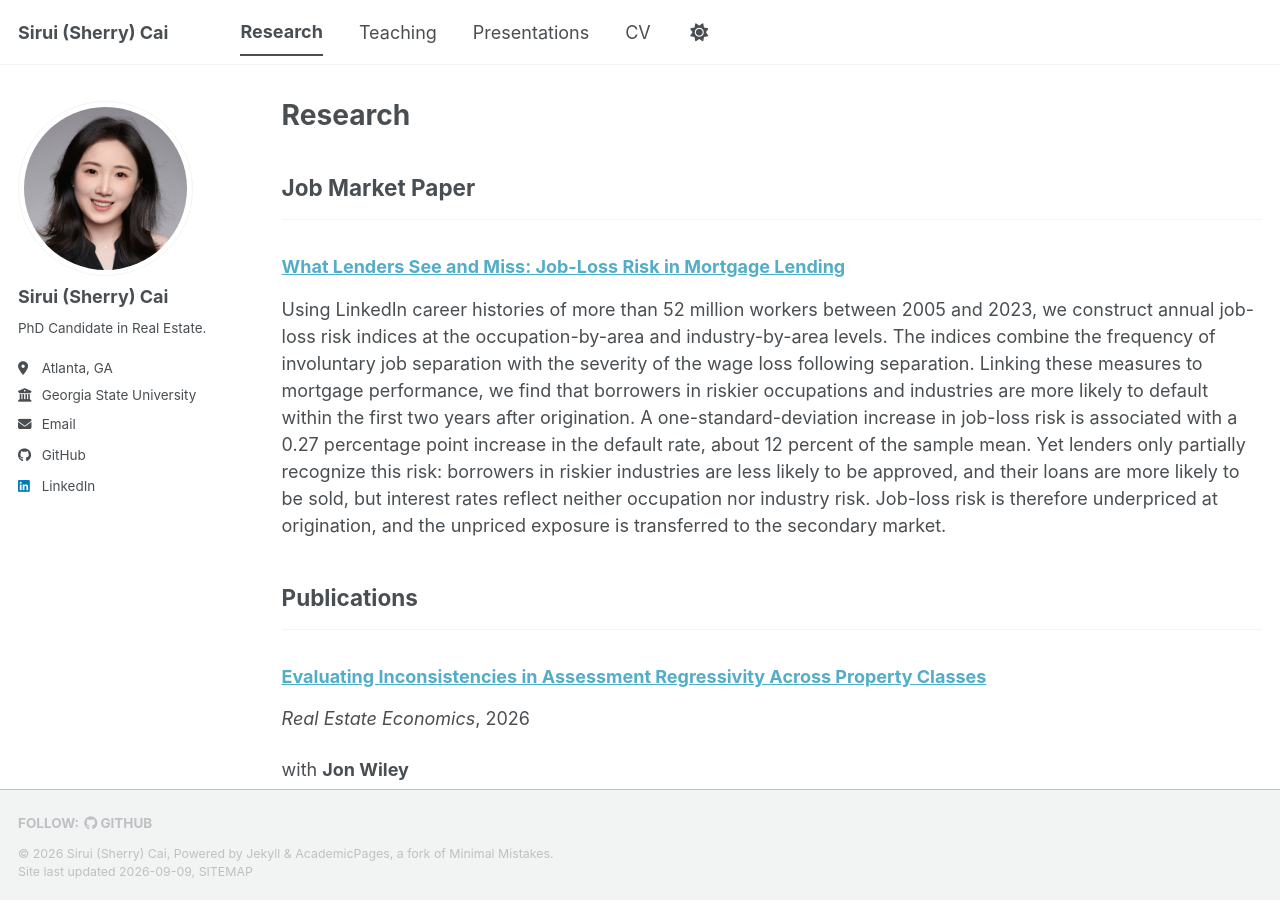
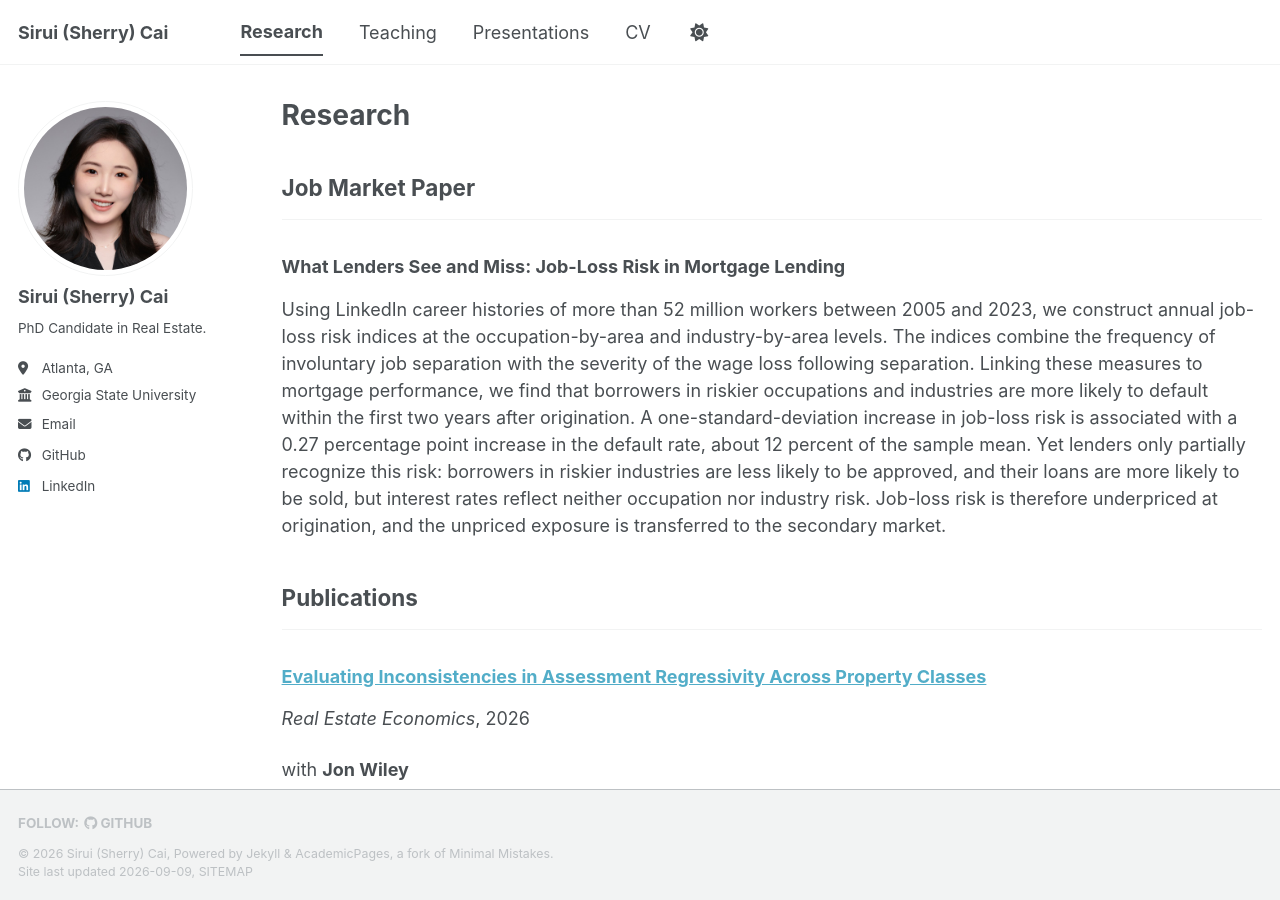
Before and after one commit to siruisherrycai/siruisherrycai.github.io, a Jekyll site: the page built from _pages/publications.html, in a window 1280 px wide and 900 px high. Built offline with Jekyll 4.4.1, drawn with Linux system fonts in a browser that asks for light colours; a style sheet for code colours, icons or effects is not loaded.

Commit message:
Research: plain titles, published paper links to its journal page
Co-Authored-By: Claude Fable 5.1 <noreply@anthropic.com>
Claude-Session: https://claude.ai/code/session_01A6SAz13LZXA9S5mUfvZV9i

```diff
--- a/_pages/publications.html
+++ b/_pages/publications.html
@@ -18,8 +18,14 @@ author_profile: true
 
     <div class="list__item">
       <article class="archive__item" itemscope itemtype="http://schema.org/CreativeWork">
+        {% comment %}Titles are plain text; only papers with a paperurl (published work)
+        link out to the journal page.{% endcomment %}
         <h3 class="archive__item-title" itemprop="headline">
-          <a href="{{ base_path }}{{ post.url }}" rel="permalink">{{ post.title }}</a>
+          {% if post.paperurl %}
+            <a href="{{ post.paperurl }}" target="_blank" rel="noopener">{{ post.title }}</a>
+          {% else %}
+            {{ post.title }}
+          {% endif %}
         </h3>
         {% comment %}Venue is only shown for published work — under the "Job Market Paper"
         and "Working Papers" headings it would just repeat the heading.{% endcomment %}
```
Also changed, not shown: _publications/2026-01-01-assessment-regressivity.md (+1 -0 lines).
